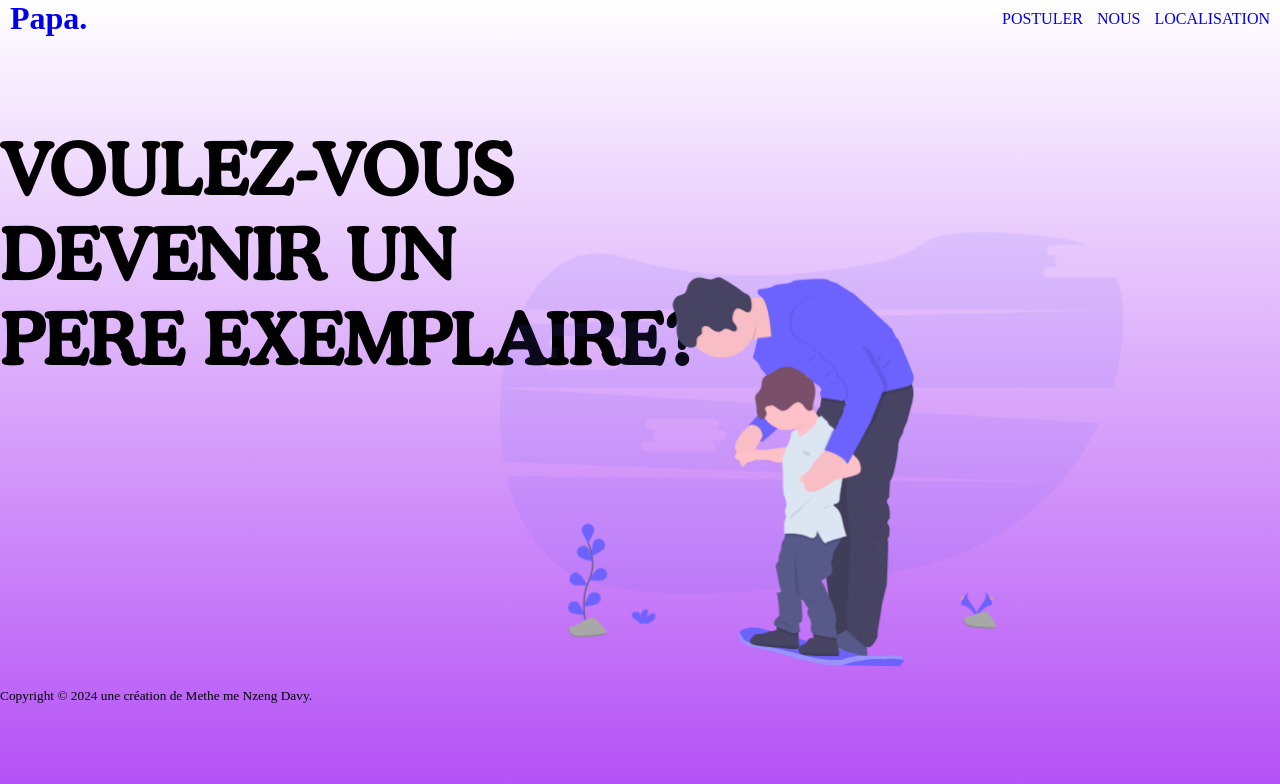
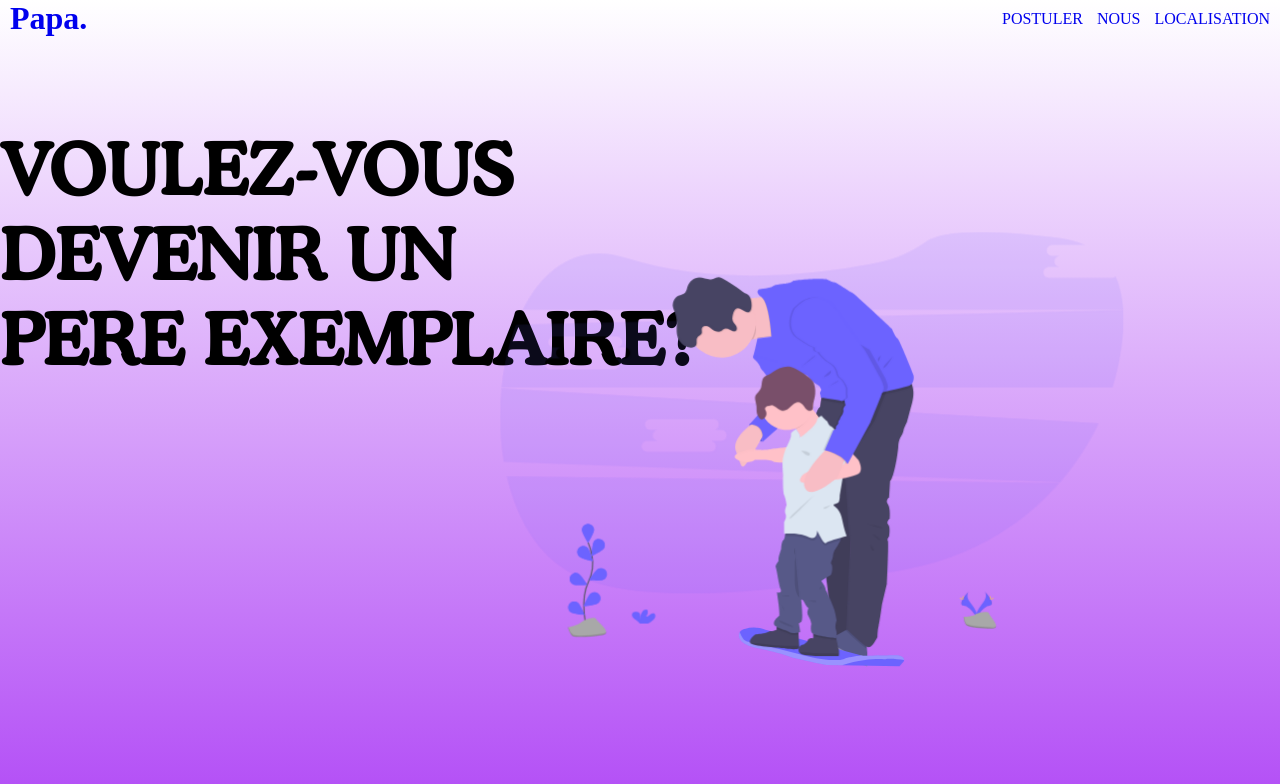
Before and after one commit to davcode92/papa, a plain HTML site: page index.html in a window 1280 px wide. Drawn offline with Linux system fonts and the light colour scheme; a web font is replaced by a local one.

Commit message:
Update index.html

```diff
--- a/index.html
+++ b/index.html
@@ -159,7 +159,5 @@
 
 
 </body>
-<footer>
-    <small>Copyright © 2024 une création de Methe me Nzeng Davy.</small>
-</footer>
+
 </html>
```
